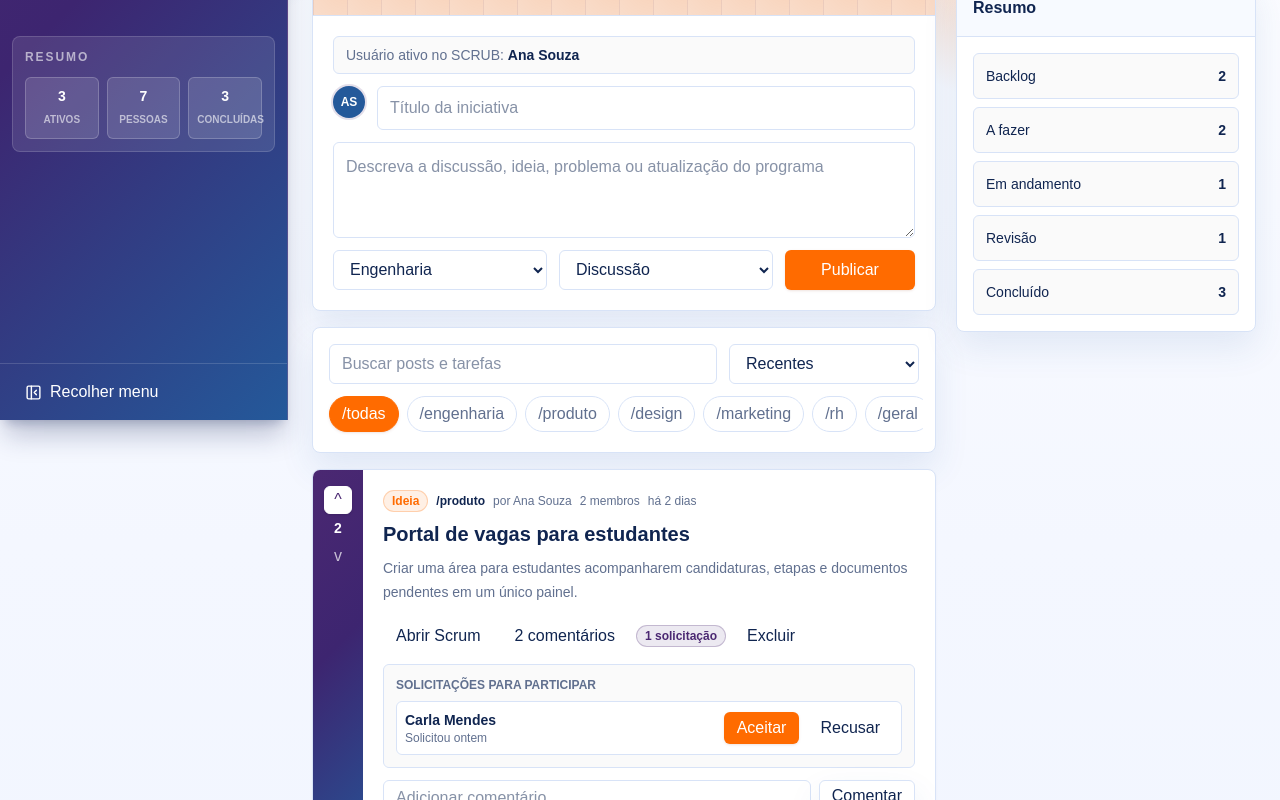
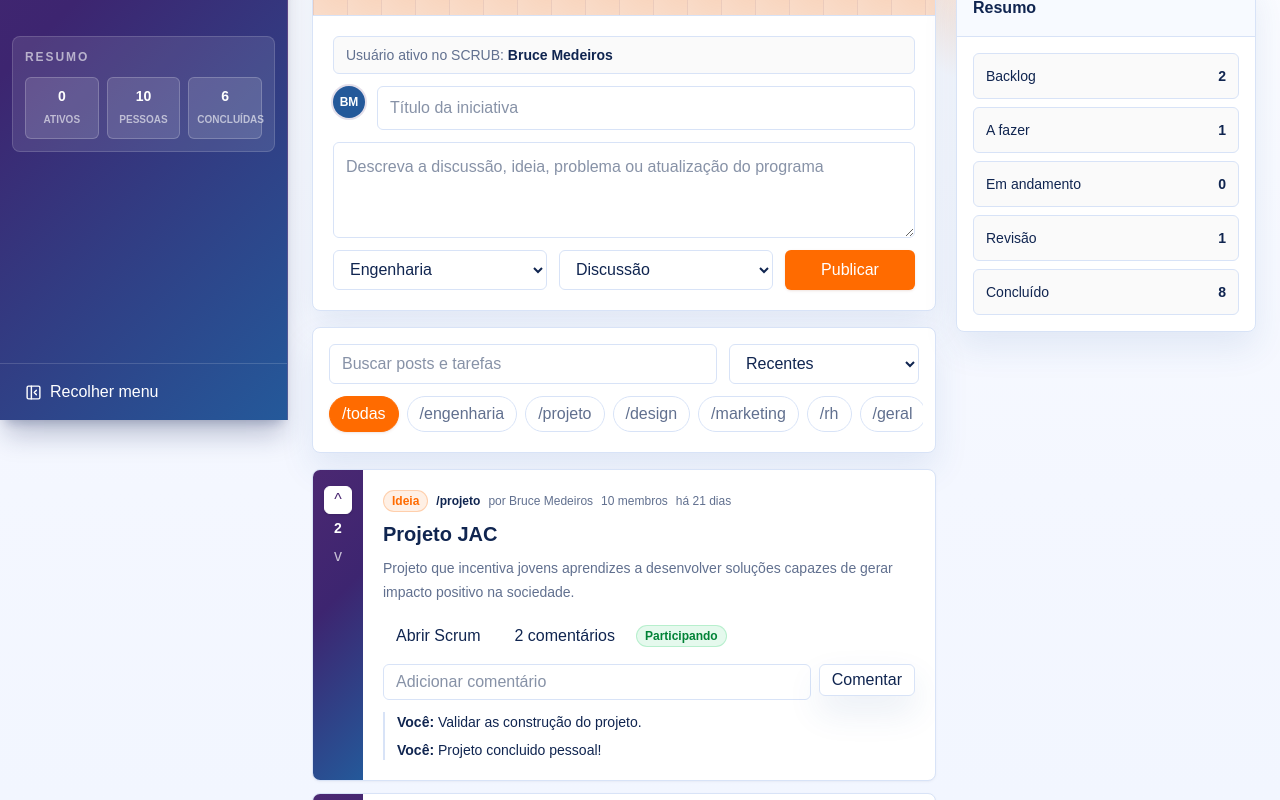
Before and after one commit to Monespira/Ouroboros, a Next.js app in the folder Frontend/: page / in a window 1280 px wide. Shown: the part 380-1180 px from the top of the page. Built offline with nearby package versions, Linux system fonts and the light colour scheme.

Commit message:
(NEW) Novo mock do nosso projeto!

```diff
--- a/Frontend/components/forum-landing.tsx
+++ b/Frontend/components/forum-landing.tsx
@@ -50,11 +50,12 @@ export type ForumPost = {
 };
 
 export const forumUsers: ForumUser[] = [
+  { id: "bruce", name: "Bruce Medeiros", initials: "BM" },
   { id: "ana", name: "Ana Souza", initials: "AS" },
   { id: "bruno", name: "Bruno Lima", initials: "BL" },
   { id: "carla", name: "Carla Mendes", initials: "CM" },
 ];
-const categories = ["Engenharia", "Produto", "Design", "Marketing", "RH", "Geral"];
+const categories = ["Engenharia", "Projeto", "Design", "Marketing", "RH", "Geral"];
 const kinds: PostKind[] = ["Discussão", "Ideia", "Problema", "Sugestão", "Atualização", "Documentação"];
 const columns: Array<{ id: ScrumStatus; label: string }> = [
   { id: "BACKLOG", label: "Backlog" },
--- a/Frontend/components/layout/app-shell.tsx
+++ b/Frontend/components/layout/app-shell.tsx
@@ -13,6 +13,7 @@ import {
   PanelLeftClose,
   PanelLeftOpen,
   Plus,
+  Repeat,
   Sun,
   Users,
   X,
@@ -90,22 +91,25 @@ const taskColumns: TaskStatus[] = ["Backlog", "A fazer", "Em andamento", "Revis
 const demoPosts: ForumPost[] = [
   {
     id: "3003",
-    title: "Portal de vagas para estudantes",
-    body: "Criar uma área para estudantes acompanharem candidaturas, etapas e documentos pendentes em um único painel.",
-    category: "Produto",
+    title: "Projeto JAC",
+    body: "Projeto que incentiva jovens aprendizes a desenvolver soluções capazes de gerar impacto positivo na sociedade.",
+    category: "Projeto",
     kind: "Ideia",
-    creatorId: "ana",
-    creatorName: "Ana Souza",
-    memberIds: ["ana", "bruno"],
-    requests: [{ id: "req-3003-carla", userId: "carla", userName: "Carla Mendes", createdAt: "ontem" }],
+    creatorId: "Bruce",
+    creatorName: "Bruce Medeiros",
+    memberIds: ["bruce", "bruno", "", "", "", "", "", "", "",""],
+    requests: [],
     score: 2,
-    votes: { ana: 1, bruno: 1 },
-    comments: ["Priorizar filtros por modalidade.", "Validar fluxo com atendimento."],
-    createdAt: "há 2 dias",
+    votes: { bruce: 1, bruno: 1 },
+    comments: ["Validar as construção do projeto.", "Projeto concluido pessoal!"],
+    createdAt: "há 21 dias",
     tasks: [
-      { id: "task-3003-1", title: "Mapear jornadas de candidatura", status: "DONE", priority: "Alta", points: 5 },
-      { id: "task-3003-2", title: "Desenhar painel de acompanhamento", status: "IN_PROGRESS", priority: "Alta", points: 8 },
-      { id: "task-3003-3", title: "Definir critérios de documentos pendentes", status: "TODO", priority: "Média", points: 3 },
+      { id: "task-3003-1", title: "Criação de Slide", status: "DONE", priority: "Alta", points: 5 },
+      { id: "task-3003-2", title: "Projeto Saúde Mental", status: "DONE", priority: "Alta", points: 8 },
+      { id: "task-3003-3", title: "Projeto Comunicação", status: "DONE", priority: "Média", points: 3 },
+      { id: "task-3003-4", title: "Projeto Conectando", status: "DONE", priority: "Média", points: 3 },
+      { id: "task-3003-5", title: "Café da manha Compartilhado", status: "DONE", priority: "Média", points: 3 },
+      { id: "task-3003-6", title: "Pesquisa de dados", status: "DONE", priority: "Média", points: 3 }
     ],
   },
   {
@@ -151,7 +155,10 @@ const demoPosts: ForumPost[] = [
 ];
 
 const demoMeetings: ProjectMeeting[] = [
-  { id: "meeting-3003-1", projectId: "post-3003", title: "Planning do portal", date: "2026-06-19", time: "09:30", type: "Planning" },
+  { id: "meeting-3003-1", projectId: "post-3003", title: "Definição de metas", date: "2026-06-18", time: "09:30", type: "Planning" },
+  { id: "meeting-3003-2", projectId: "post-3003", title: "Planejamento", date: "2026-06-25", time: "09:30", type: "Daily" },
+  { id: "meeting-3003-3", projectId: "post-3003", title: "Revisão", date: "2026-07-02", time: "09:30", type: "Daily" },
+  { id: "meeting-3003-4", projectId: "post-3003", title: "Finalização", date: "2026-07-09", time: "09:30", type: "Review" },
   { id: "meeting-3002-1", projectId: "post-3002", title: "Review da triagem piloto", date: "2026-06-22", time: "14:00", type: "Review" },
   { id: "meeting-3001-1", projectId: "post-3001", title: "Daily de agenda Scrum", date: "2026-06-23", time: "10:15", type: "Daily" },
 ];
@@ -160,10 +167,10 @@ const demoChatMessages: ChatMessage[] = [
   {
     id: "chat-3003-1",
     projectId: "post-3003",
-    authorId: "ana",
-    authorName: "Ana Souza",
-    authorInitials: "AS",
-    body: "Já deixei as etapas principais no backlog para revisarmos no planning.",
+    authorId: "bruce",
+    authorName: "Bruce Medeiros",
+    authorInitials: "BM",
+    body: "Pessoal, fazer as apresentações do projeto!",
     createdAt: "2026-06-18T09:10:00.000Z",
   },
   {
```
